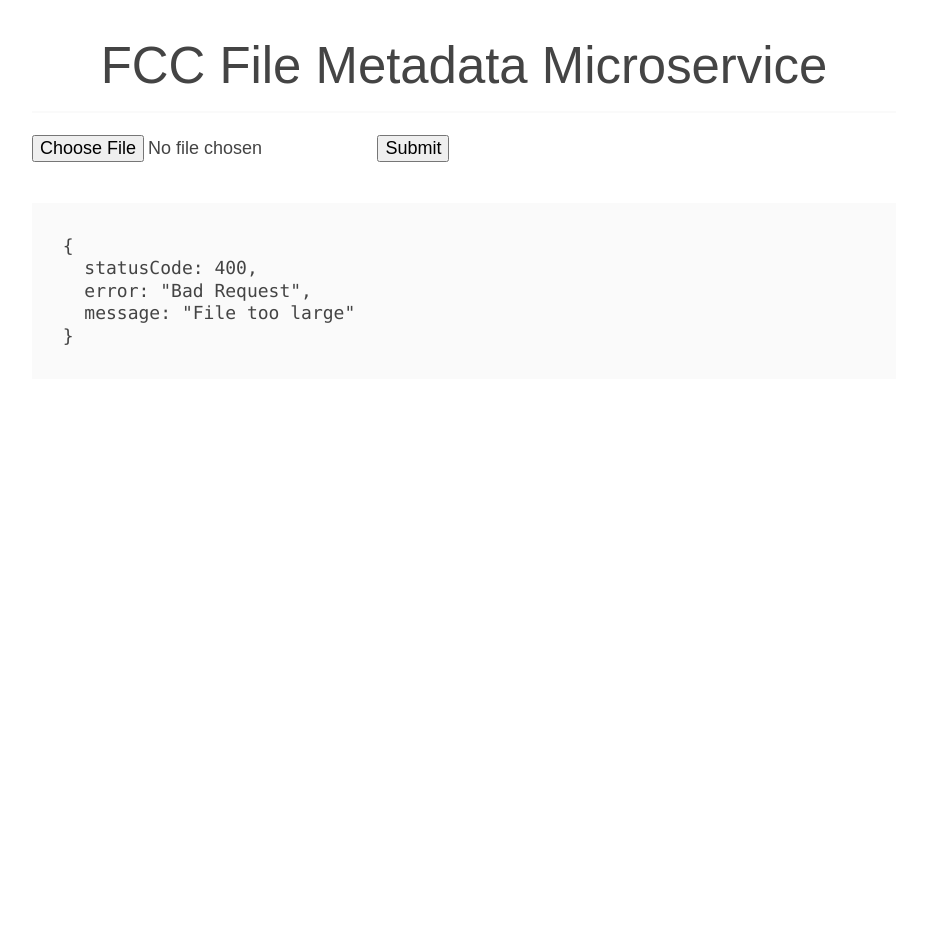
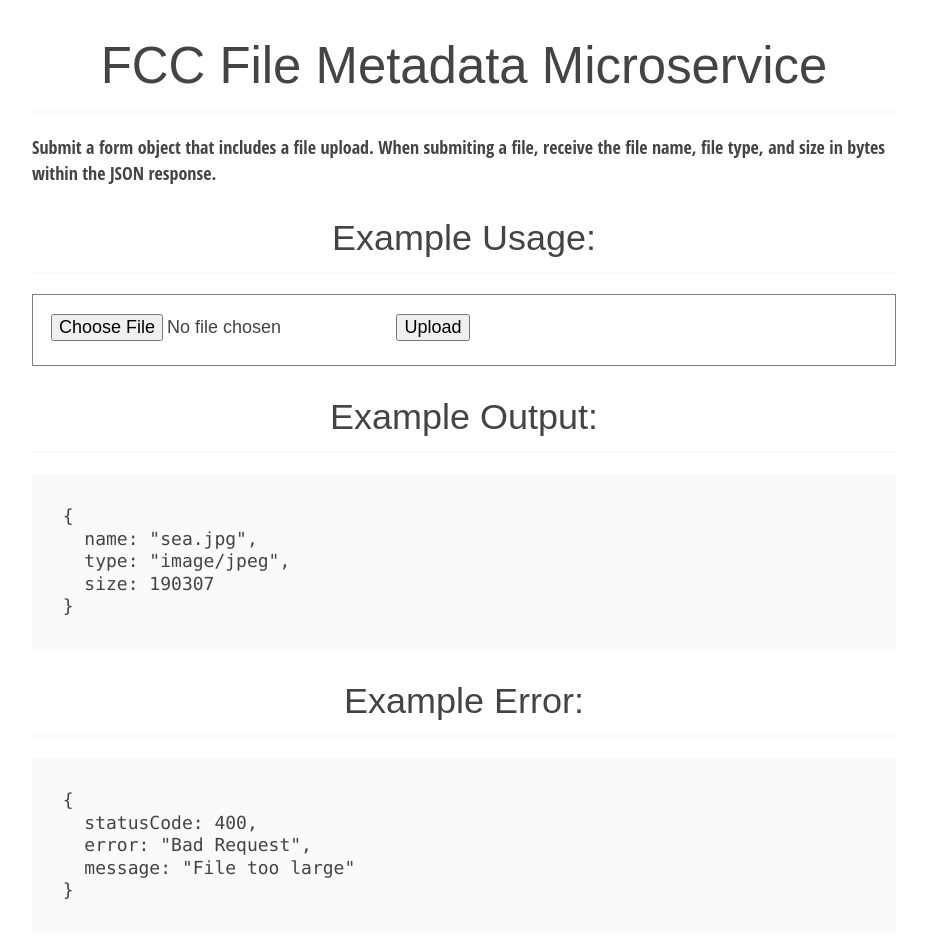
Before and after one commit to jpetersun/fcc-backend-dev-file-metadata-microservice, a website: page index.html in a window 1280 px wide. Shown: the whole page, without its empty margins (176-1103 px from the left). Before the commit the page ends 800 px from the top, so only its background shows below. Drawn offline with Linux system fonts and the light colour scheme.

Commit message:
feat: update homepage, homepage, and styles

```diff
--- a/index.html
+++ b/index.html
@@ -9,10 +9,23 @@
 </head>
 <body>
   <h2>FCC File Metadata Microservice</h2>
-  <form action="/api/file-metadata" method="post" enctype="multipart/form-data">
-    <input type="file" name="testFile">
-    <input type="submit" value="Submit">
+  <p>Submit a form object that includes a file upload.
+    When submiting a file, receive the file name, file type, and size in bytes within the JSON response.
+  </p>
+  <h3>Example Usage:</h3>
+  <form class="form--file-metadata" action="/api/file-metadata" method="post" enctype="multipart/form-data">
+    <input class="form__input" type="file" name="testFile">
+    <input class="form__input" type="submit" value="Upload">
   </form>
+  <h3>Example Output:</h3>
+  <pre><code>
+  {
+    name: "sea.jpg",
+    type: "image/jpeg",
+    size: 190307
+  }
+  </code></pre>
+  <h3>Example Error:</h3>
   <pre><code>
   {
     statusCode: 400,
--- a/public/styles.css
+++ b/public/styles.css
@@ -163,3 +163,13 @@
 code {
   background-color: #fafafa;
 }
+
+.form--file-metadata {
+  border: 1px solid grey;
+  padding-top: 1rem;
+  padding-left: 1rem;
+}
+
+.form__input {
+  line-height: 1;
+}
```
Also changed, not shown: README.md.
